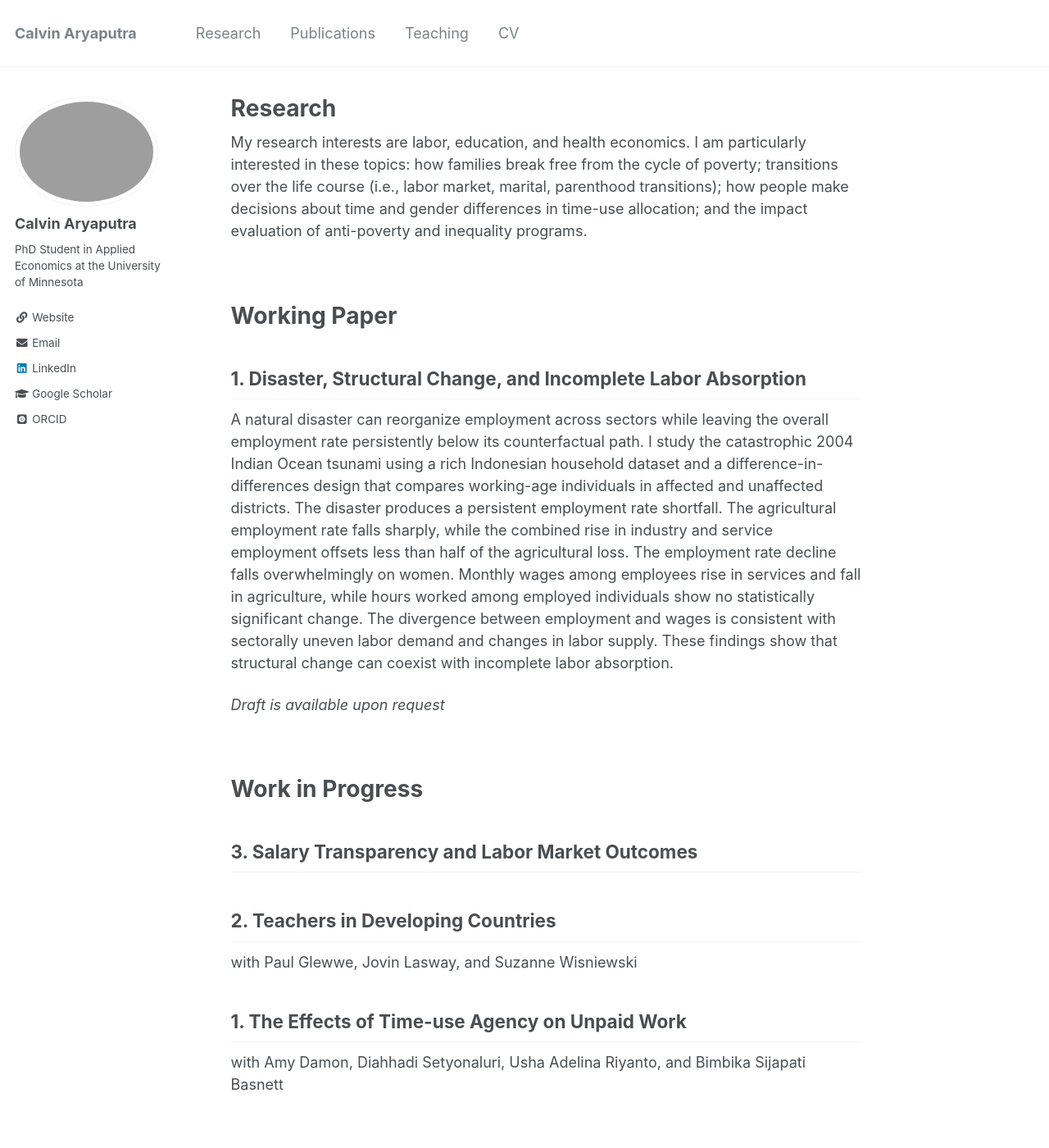
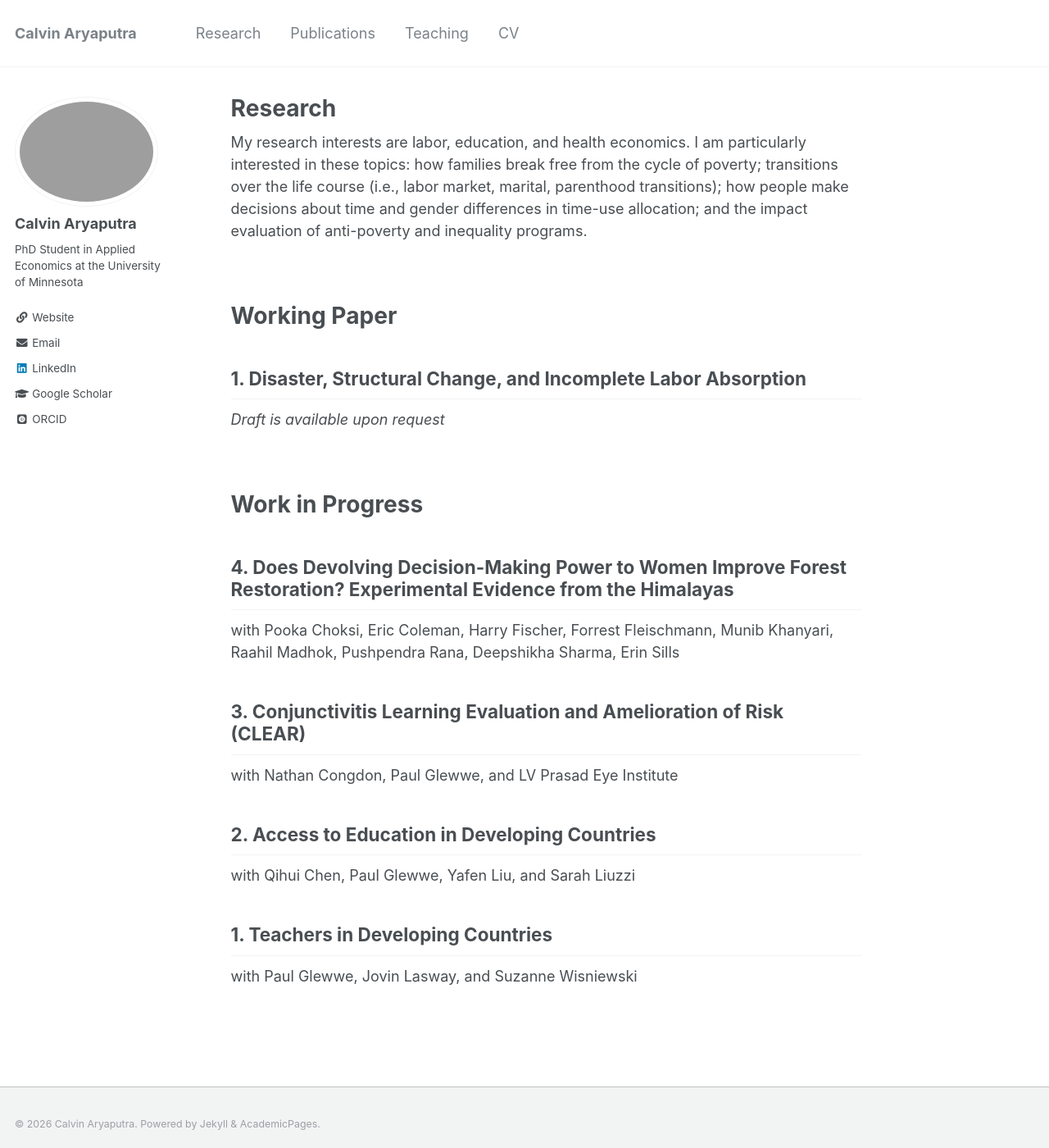
Before and after one commit to calvinaryaputra/calvinaryaputra.github.io, a Jekyll site: the page built from _pages/research.md, in a window 1280 px wide and 1400 px high. Shown: the whole window at 82% size. Built offline with Jekyll 4.4.1, drawn with Linux system fonts in a browser that asks for light colours; some web fonts are replaced.

Commit message:
docs(site): update bio and research

```diff
--- a/_pages/research.md
+++ b/_pages/research.md
@@ -11,18 +11,20 @@ My research interests are labor, education, and health economics. I am particula
 # Working Paper
 
 ## 1. Disaster, Structural Change, and Incomplete Labor Absorption
-A natural disaster can reorganize employment across sectors while leaving the overall employment rate persistently below its counterfactual path. I study the catastrophic 2004 Indian Ocean tsunami using a rich Indonesian household dataset and a difference-in-differences design that compares working-age individuals in affected and unaffected districts. The disaster produces a persistent employment rate shortfall. The agricultural employment rate falls sharply, while the combined rise in industry and service employment offsets less than half of the agricultural loss. The employment rate decline falls overwhelmingly on women. Monthly wages among employees rise in services and fall in agriculture, while hours worked among employed individuals show no statistically significant change. The divergence between employment and wages is consistent with sectorally uneven labor demand and changes in labor supply. These findings show that structural change can coexist with incomplete labor absorption.
-
 *Draft is available upon request*
 
 <br>
 
 # Work in Progress
 
-## 3. Salary Transparency and Labor Market Outcomes
+## 4. Does Devolving Decision-Making Power to Women Improve Forest Restoration? Experimental Evidence from the Himalayas
+with Pooka Choksi, Eric Coleman, Harry Fischer, Forrest Fleischmann, Munib Khanyari, Raahil Madhok, Pushpendra Rana, Deepshikha Sharma, Erin Sills
 
-## 2. Teachers in Developing Countries
+## 3. Conjunctivitis Learning Evaluation and Amelioration of Risk (CLEAR)
+with Nathan Congdon, Paul Glewwe, and LV Prasad Eye Institute
+
+## 2. Access to Education in Developing Countries
+with Qihui Chen, Paul Glewwe, Yafen Liu, and Sarah Liuzzi
+
+## 1. Teachers in Developing Countries
 with Paul Glewwe, Jovin Lasway, and Suzanne Wisniewski
-
-## 1. The Effects of Time-use Agency on Unpaid Work
-with Amy Damon, Diahhadi Setyonaluri, Usha Adelina Riyanto, and Bimbika Sijapati Basnett
```
Also changed, not shown: _pages/about.md (+1 -1 lines).
